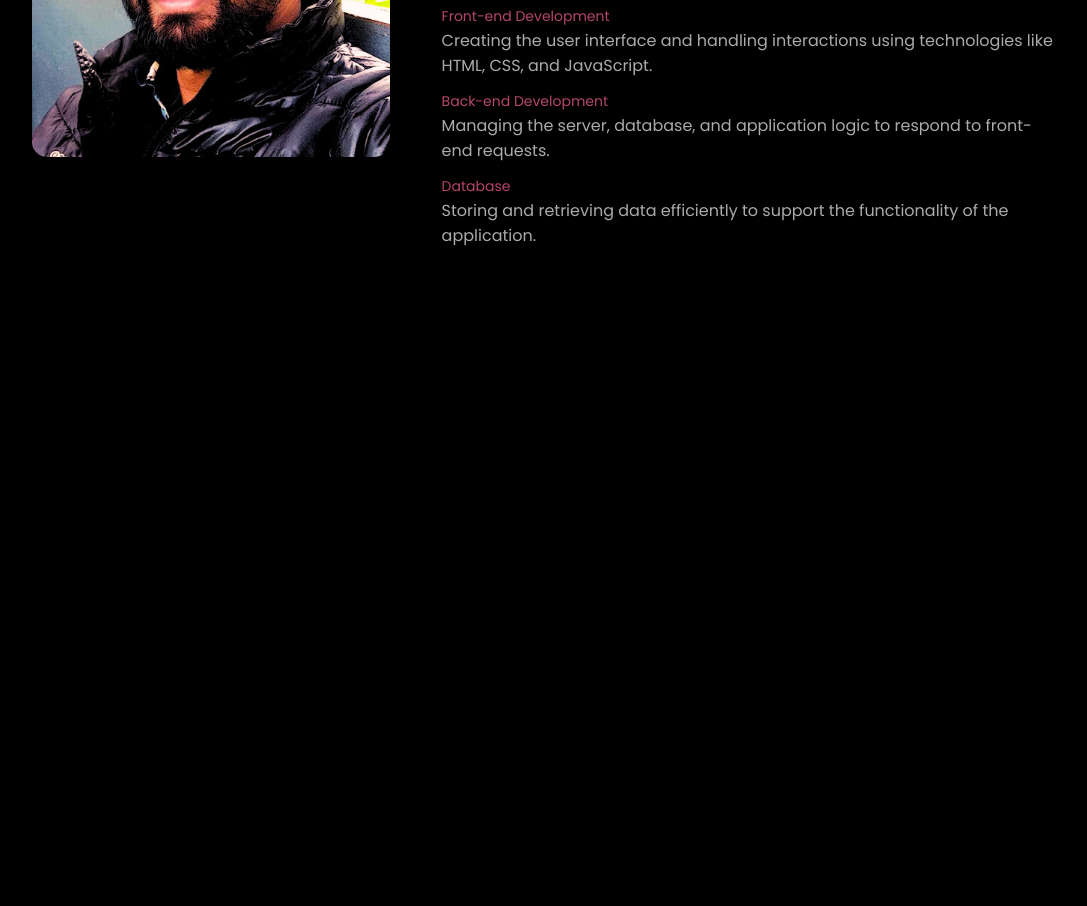
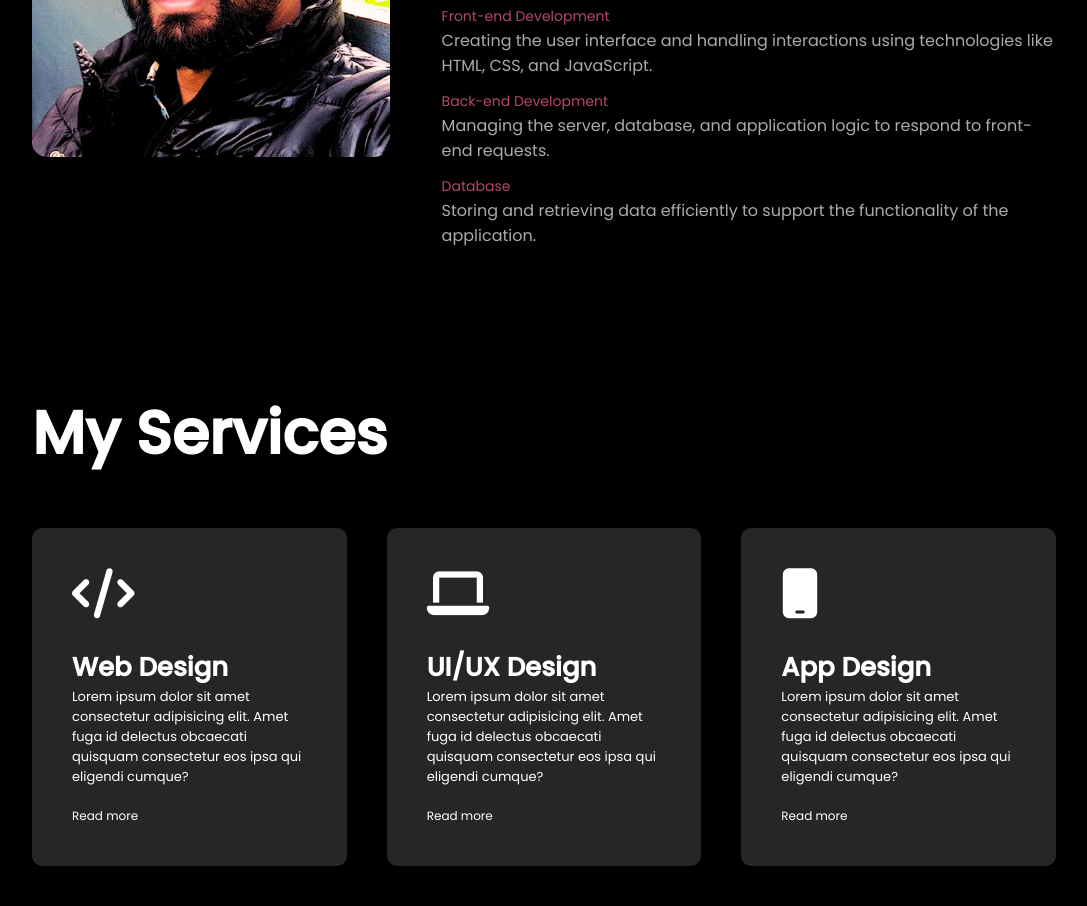
Before and after one commit to Nash8506/Personal-Portfolio-using-JS, a plain HTML site: page index.html in a window 1280 px wide. Shown: the part 1164-2070 px from the top of the page, without its empty margins (96-1183 px from the left). Before the commit the page ends 1512 px from the top, so only its background shows below. Drawn offline with Linux system fonts and the light colour scheme.

Commit message:
Services section added

```diff
--- a/index.html
+++ b/index.html
@@ -8,6 +8,7 @@
     <style>
         @import url('https://fonts.googleapis.com/css2?family=Montserrat:wght@500;600&family=Poppins:wght@400;500&display=swap');
       </style>
+      <script src="https://kit.fontawesome.com/767d0986bb.js" crossorigin="anonymous"></script>
 </head>
 <body>
     <div id="header">
@@ -28,7 +29,7 @@
             </div>
         </div>
     </div>
-    <!-- about -->
+   <!-- -----------------about--------------------- -->
     <div id="about">
         <div class="container">
             <div class="row">
@@ -74,6 +75,34 @@
         </div>
     </div>
 
+<!-- -------------------services--------------------- -->
+<div id="services">
+    <div class="container">
+        <h1 class="sub-title">My Services</h1>
+        <div class="services-list">
+            <div>
+                <i class="fa-solid fa-code"></i>
+                <h1>Web Design</h1>
+                <p>Lorem ipsum dolor sit amet consectetur adipisicing elit. Amet fuga id delectus obcaecati quisquam consectetur eos ipsa qui eligendi cumque?</p>
+                <a href="#">Read more</a>
+            </div>
+            <div>
+                <i class="fa-solid fa-laptop"></i>
+                <h1>UI/UX Design</h1>
+                <p>Lorem ipsum dolor sit amet consectetur adipisicing elit. Amet fuga id delectus obcaecati quisquam consectetur eos ipsa qui eligendi cumque?</p>
+                <a href="#">Read more</a>
+            </div>
+            <div>
+                <i class="fa-solid fa-mobile"></i>
+                <h1>App Design</h1>
+                <p>Lorem ipsum dolor sit amet consectetur adipisicing elit. Amet fuga id delectus obcaecati quisquam consectetur eos ipsa qui eligendi cumque?</p>
+                <a href="#">Read more</a>
+            </div>
+        </div>
+    </div>
+</div>
+
+
 <script>
 var tablinks = document.getElementsByClassName("tab-links");
 var tabcontents = document.getElementsByClassName("tab-contents");
--- a/style.css
+++ b/style.css
@@ -127,3 +127,41 @@ width: 50%;
 .tab-contents.active-tab{
     display: block;
 }
+/* -----------------------------services----------------------- */
+#services{
+    padding: 30px 0;
+}
+.services-list{
+    display: grid;
+    grid-template-columns: repeat(auto-fit, minmax(250px, 1fr));
+    grid-gap: 40px;
+    margin-top: 50px;
+}
+.services-list div{
+    background-color: #262626;
+    padding: 40px;
+    font-size: 13px;
+    font-weight: 300;
+    border-radius: 10px;
+    transition: background 0.5s, transform 0.5s;
+}
+.services-list div i{
+    font-size: 50px;
+    margin-bottom: 30px;
+}
+.services-list div h2{
+    font-size: 30px;
+    font-weight: 500;
+    margin-bottom: 15px;
+}
+.services-list div a{
+    text-decoration: none;
+    color: #fff;
+    font-size: 12px;
+    margin-top: 20px;
+    display: inline-block;
+}
+.services-list div:hover{
+    background-color: #ff004f;
+    transform: translateY(-10px);
+}
```
